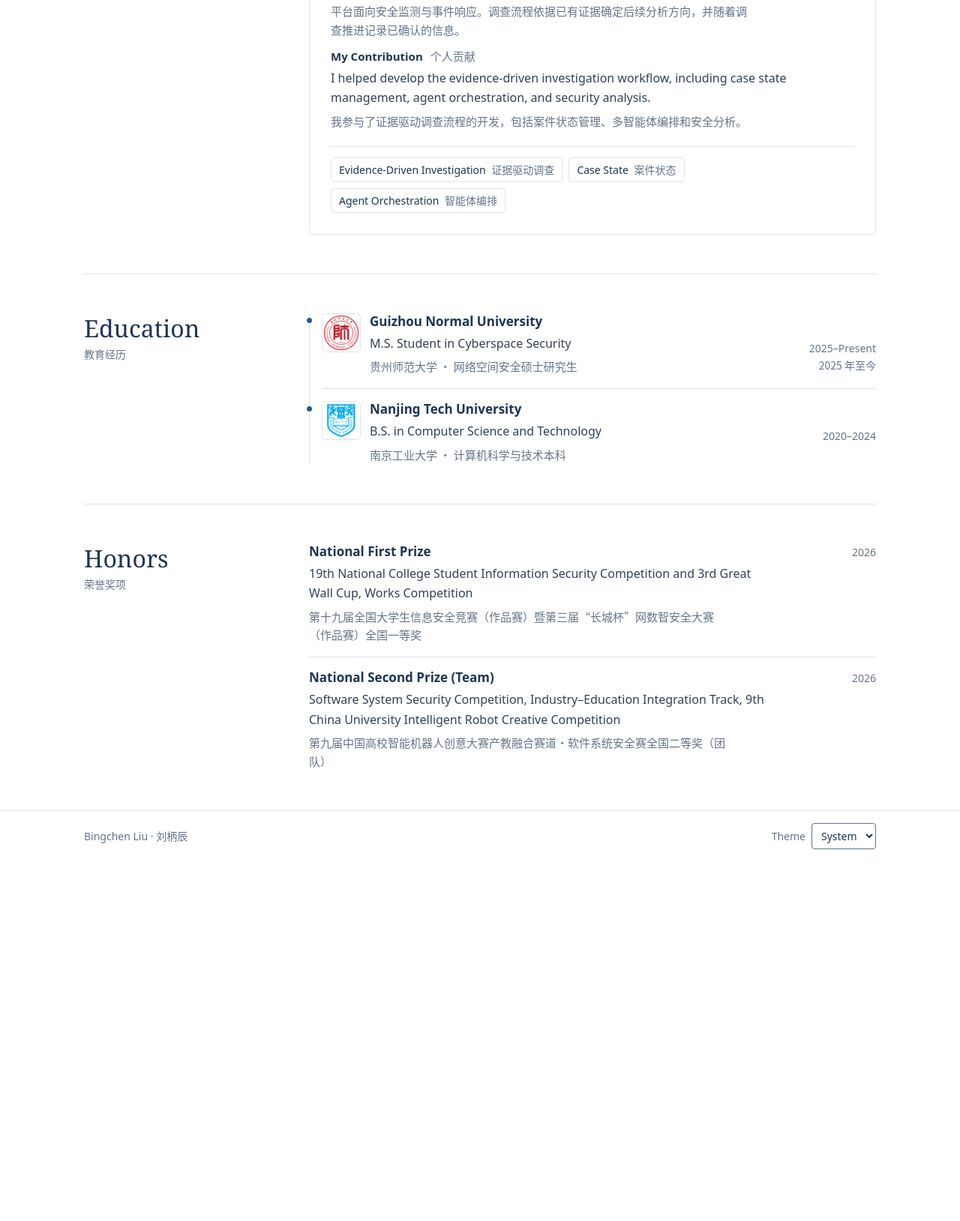
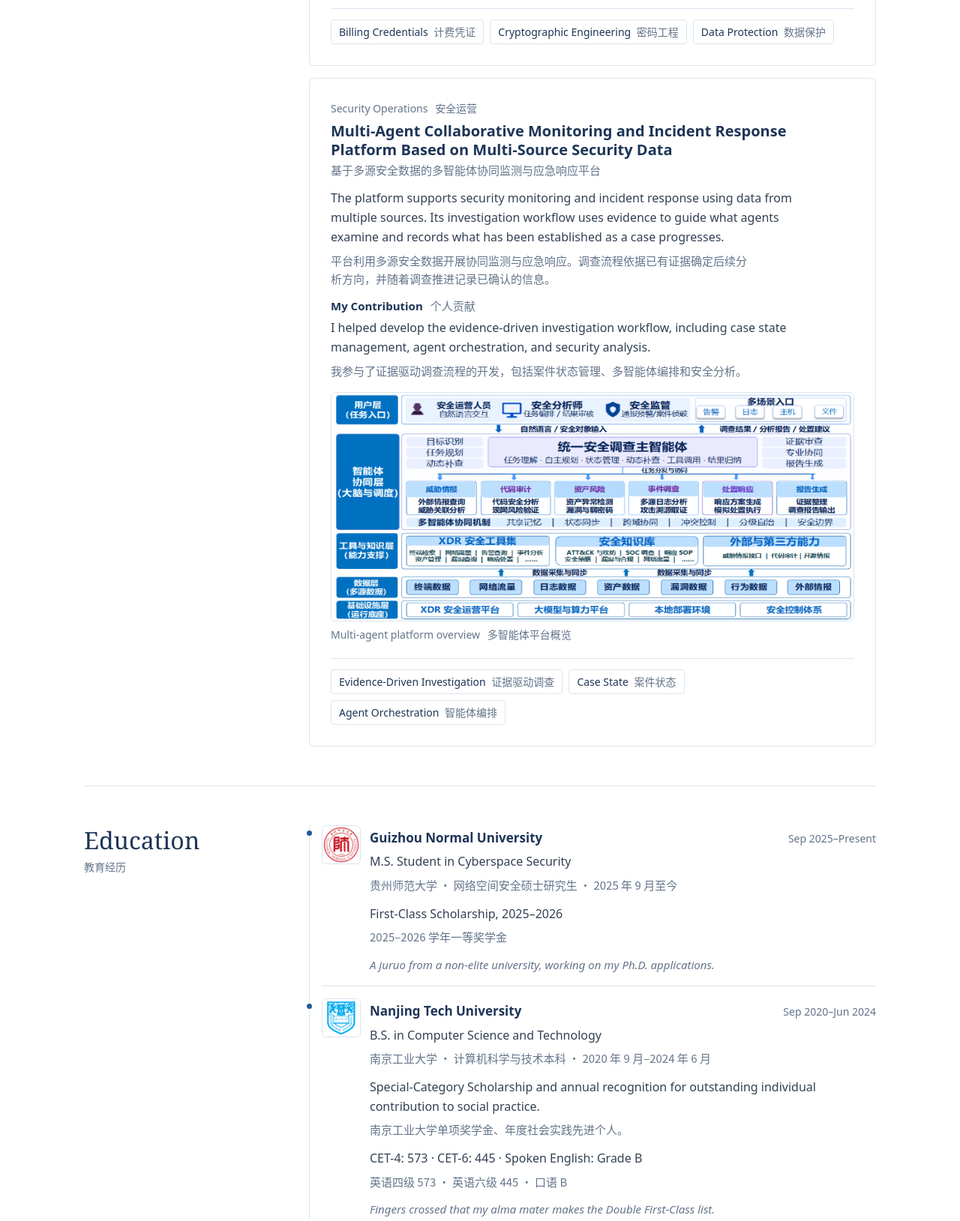
Before and after one commit to zxx122h/zxx122h, a plain HTML site: page docs/index.html in a window 1280 px wide. Shown: the part 2236-3865 px from the top of the page at 75% size. Before the commit the page ends 3385 px from the top, so only its background shows below. Drawn offline with Linux system fonts and the light colour scheme.

Commit message:
Add project diagrams and enrich education sections

```diff
--- a/docs/index.html
+++ b/docs/index.html
@@ -97,6 +97,12 @@
             <p>I contributed to cryptographic engineering and trustworthy data processing for billing credentials and the data they rely on.</p>
             <p class="translation" lang="zh-CN">我参与了计费凭证及相关数据的密码工程与可信数据处理工作。</p>
           </div>
+          <figure class="project-figure">
+            <a href="assets/roadshield-overview.png" aria-label="View the full-size RoadShield project diagram">
+              <img src="assets/roadshield-overview.png" width="870" height="295" loading="lazy" decoding="async" alt="RoadShield overview showing the transportation setting, credential protection and verification, and a dashboard.">
+            </a>
+            <figcaption>RoadShield project overview <span class="inline-translation" lang="zh-CN">RoadShield 项目概览</span></figcaption>
+          </figure>
           <ul class="project-topics" aria-label="RoadShield technical topics">
             <li>Billing Credentials <span lang="zh-CN">计费凭证</span></li>
             <li>Cryptographic Engineering <span lang="zh-CN">密码工程</span></li>
@@ -105,17 +111,23 @@
         </article>
         <article class="project">
           <p class="project-domain">Security Operations <span class="inline-translation" lang="zh-CN">安全运营</span></p>
-          <h3>Multi-Agent Security Platform <span class="inline-translation" lang="zh-CN">多智能体安全平台</span></h3>
+          <h3>Multi-Agent Collaborative Monitoring and Incident Response Platform Based on Multi-Source Security Data <span class="project-title-translation" lang="zh-CN">基于多源安全数据的多智能体协同监测与应急响应平台</span></h3>
           <div class="project-description">
-            <p>The platform supports security monitoring and incident response. Its investigation workflow uses evidence to guide what agents examine and keeps track of what has been established as a case progresses.</p>
-            <p class="translation" lang="zh-CN">平台面向安全监测与事件响应。调查流程依据已有证据确定后续分析方向，并随着调查推进记录已确认的信息。</p>
+            <p>The platform supports security monitoring and incident response using data from multiple sources. Its investigation workflow uses evidence to guide what agents examine and records what has been established as a case progresses.</p>
+            <p class="translation" lang="zh-CN">平台利用多源安全数据开展协同监测与应急响应。调查流程依据已有证据确定后续分析方向，并随着调查推进记录已确认的信息。</p>
           </div>
           <div class="project-description">
             <h4>My Contribution <span class="inline-translation" lang="zh-CN">个人贡献</span></h4>
             <p>I helped develop the evidence-driven investigation workflow, including case state management, agent orchestration, and security analysis.</p>
             <p class="translation" lang="zh-CN">我参与了证据驱动调查流程的开发，包括案件状态管理、多智能体编排和安全分析。</p>
           </div>
-          <ul class="project-topics" aria-label="Multi-Agent Security Platform technical topics">
+          <figure class="project-figure">
+            <a href="assets/multi-agent-platform-overview.png" aria-label="View the full-size multi-agent platform diagram">
+              <img src="assets/multi-agent-platform-overview.png" width="807" height="352" loading="lazy" decoding="async" alt="Platform overview showing investigation entry points, agent coordination, supporting tools, and security data sources.">
+            </a>
+            <figcaption>Multi-agent platform overview <span class="inline-translation" lang="zh-CN">多智能体平台概览</span></figcaption>
+          </figure>
+          <ul class="project-topics" aria-label="Multi-agent monitoring and incident response technical topics">
             <li>Evidence-Driven Investigation <span lang="zh-CN">证据驱动调查</span></li>
             <li>Case State <span lang="zh-CN">案件状态</span></li>
             <li>Agent Orchestration <span lang="zh-CN">智能体编排</span></li>
@@ -131,23 +143,35 @@
           <div class="education-school">
             <img src="assets/guizhou-normal-university.png" width="52" height="52" loading="lazy" decoding="async" alt="">
             <div>
-              <h3>Guizhou Normal University</h3>
+              <div class="education-heading">
+                <h3>Guizhou Normal University</h3>
+                <p class="date"><time datetime="2025-09">Sep 2025</time>–Present</p>
+              </div>
               <p>M.S. Student in Cyberspace Security</p>
-              <p class="translation" lang="zh-CN">贵州师范大学 · 网络空间安全硕士研究生</p>
+              <p class="translation" lang="zh-CN">贵州师范大学 · 网络空间安全硕士研究生 · 2025 年 9 月至今</p>
+              <p class="education-detail">First-Class Scholarship, 2025–2026</p>
+              <p class="translation" lang="zh-CN">2025–2026 学年一等奖学金</p>
+              <p class="education-note"><em>A juruo from a non-elite university, working on my Ph.D. applications.</em></p>
             </div>
           </div>
-          <p class="date"><time datetime="2025">2025</time>–Present <span class="date-translation" lang="zh-CN">2025 年至今</span></p>
         </li>
         <li>
           <div class="education-school">
             <img src="assets/nanjing-tech-university.png" width="52" height="52" loading="lazy" decoding="async" alt="">
             <div>
-              <h3>Nanjing Tech University</h3>
+              <div class="education-heading">
+                <h3>Nanjing Tech University</h3>
+                <p class="date"><time datetime="2020-09">Sep 2020</time>–<time datetime="2024-06">Jun 2024</time></p>
+              </div>
               <p>B.S. in Computer Science and Technology</p>
-              <p class="translation" lang="zh-CN">南京工业大学 · 计算机科学与技术本科</p>
+              <p class="translation" lang="zh-CN">南京工业大学 · 计算机科学与技术本科 · 2020 年 9 月–2024 年 6 月</p>
+              <p class="education-detail">Special-Category Scholarship and annual recognition for outstanding individual contribution to social practice.</p>
+              <p class="translation" lang="zh-CN">南京工业大学单项奖学金、年度社会实践先进个人。</p>
+              <p class="education-detail">CET-4: 573 · CET-6: 445 · Spoken English: Grade B</p>
+              <p class="translation" lang="zh-CN">英语四级 573 · 英语六级 445 · 口语 B</p>
+              <p class="education-note"><em>Fingers crossed that my alma mater makes the Double First-Class list.</em></p>
             </div>
           </div>
-          <p class="date"><time datetime="2020">2020</time>–<time datetime="2024">2024</time></p>
         </li>
       </ul>
     </section>
--- a/docs/styles.css
+++ b/docs/styles.css
@@ -169,7 +169,7 @@ nav a:hover, .wordmark:hover { color: var(--heading); text-decoration: underline
   font-size: 0.875rem;
 }
 
-.translation, .inline-translation, .date-translation {
+.translation, .inline-translation, .project-title-translation {
   color: var(--muted);
   font-size: 0.9375rem;
   font-weight: 400;
@@ -177,7 +177,7 @@ nav a:hover, .wordmark:hover { color: var(--heading); text-decoration: underline
 
 .translation { margin-block-start: 0.375rem; }
 .inline-translation { display: inline-block; margin-inline-start: 0.375rem; }
-.date-translation { display: block; font-size: inherit; }
+.project-title-translation { display: block; margin-block-start: 0.375rem; }
 .about-copy > div + div { margin-block-start: 1.25rem; }
 
 .interests {
@@ -204,6 +204,21 @@ nav a:hover, .wordmark:hover { color: var(--heading); text-decoration: underline
 .project h3 { margin-block-start: 0.375rem; font-size: 1.25rem; }
 .project-domain, .project-domain .inline-translation { color: var(--muted); font-size: 0.875rem; }
 .project-description { margin-block-start: 0.875rem; }
+
+.project-figure { margin: 1rem 0 0; }
+.project-figure a { display: block; }
+
+.project-figure img {
+  display: block;
+  max-inline-size: 100%;
+  block-size: auto;
+  border: 1px solid var(--line);
+  border-radius: 0.375rem;
+  background: #fff;
+}
+
+.project-figure figcaption { margin-block-start: 0.375rem; color: var(--muted); font-size: 0.875rem; }
+.project-figure figcaption .inline-translation { font-size: inherit; }
 
 .project-topics {
   display: flex;
@@ -239,7 +254,7 @@ nav a:hover, .wordmark:hover { color: var(--heading); text-decoration: underline
   padding-inline-start: 1rem;
 }
 
-.education-entries > li { position: relative; }
+.education-entries > li { position: relative; display: block; }
 .education-entries > li::before {
   position: absolute;
   inset-block-start: 0.4rem;
@@ -267,6 +282,18 @@ nav a:hover, .wordmark:hover { color: var(--heading); text-decoration: underline
   background: #fff;
 }
 
+.education-heading {
+  display: flex;
+  flex-wrap: wrap;
+  justify-content: space-between;
+  align-items: baseline;
+  gap: 0.25rem 1rem;
+  margin-block-end: 0.375rem;
+}
+
+.education-detail, .education-note { margin-block-start: 0.75rem; }
+.education-note { color: var(--muted); font-size: 0.9375rem; }
+
 .site-footer { border-top: 1px solid var(--line); color: var(--muted); }
 .site-footer small, .theme-control { font-size: 0.875rem; }
 .theme-control:not([hidden]) { display: flex; align-items: center; gap: 0.5rem; }
@@ -288,5 +315,4 @@ nav a:hover, .wordmark:hover { color: var(--heading); text-decoration: underline
   .header-inner { align-items: flex-start; flex-direction: column; }
   .interests, .entries li { grid-template-columns: minmax(0, 1fr); }
   .date { text-align: start; }
-  .education-entries .date { margin-inline-start: calc(52px + 0.75rem); }
 }
```
Also changed, not shown: docs/assets/multi-agent-platform-overview.png (added), docs/assets/roadshield-overview.png (added), 1 other file.
